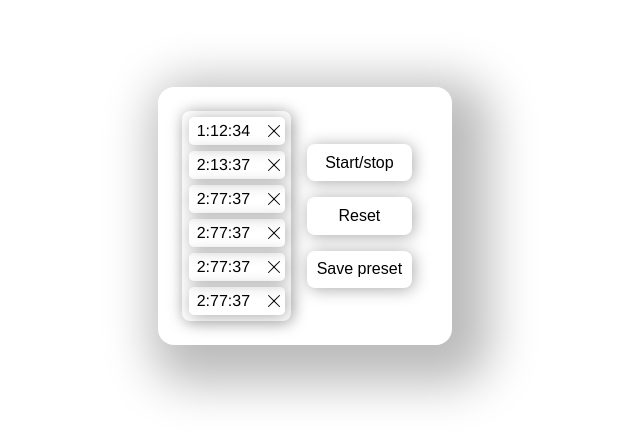
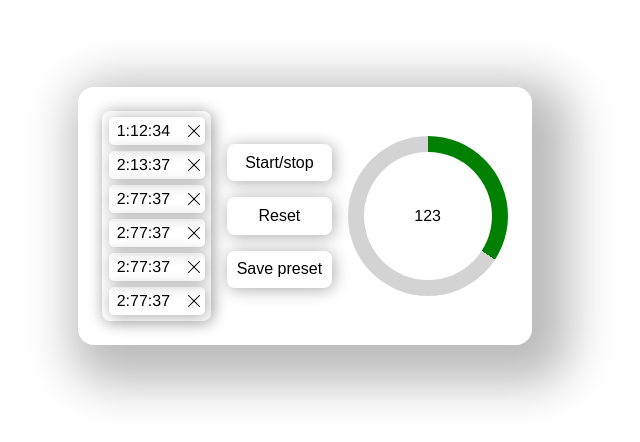
Before and after one commit to YuriiRG/SimpleTimer, a Vue app: page / in a window 1280 px wide. Shown: the part 184-626 px from the top of the page, without its empty margins (335-975 px from the left). Built offline with nearby package versions, Linux system fonts and the light colour scheme.

Commit message:
Create basic timer UI

```diff
--- a/src/components/Timer.vue
+++ b/src/components/Timer.vue
@@ -1,10 +1,36 @@
 <script setup lang="ts">
+import { ref } from 'vue';
+
+const percent = ref(123);
 </script>
 
 <template>
-
+  <div class="timer">
+    <div class="text">
+      {{percent}}
+    </div>
+  </div>
 </template>
 
 <style scoped>
-
+.timer {
+  width: 10em;
+  height: 10em;
+  position: relative;
+  border-radius: 50%;
+  background: conic-gradient(green v-bind('`${percent}deg`'), lightgrey v-bind('`${percent}deg`') 360deg);
+}
+.text {
+  --timer-line-width: 10%;
+  position: absolute;
+  display: flex;
+  width: calc(100% - 2*var(--timer-line-width));
+  height: calc(100% - 2*var(--timer-line-width));
+  top: var(--timer-line-width);
+  left: var(--timer-line-width);
+  align-items: center;
+  justify-content: center;
+  background: #fff;
+  border-radius: 50%;
+}
 </style>
```
